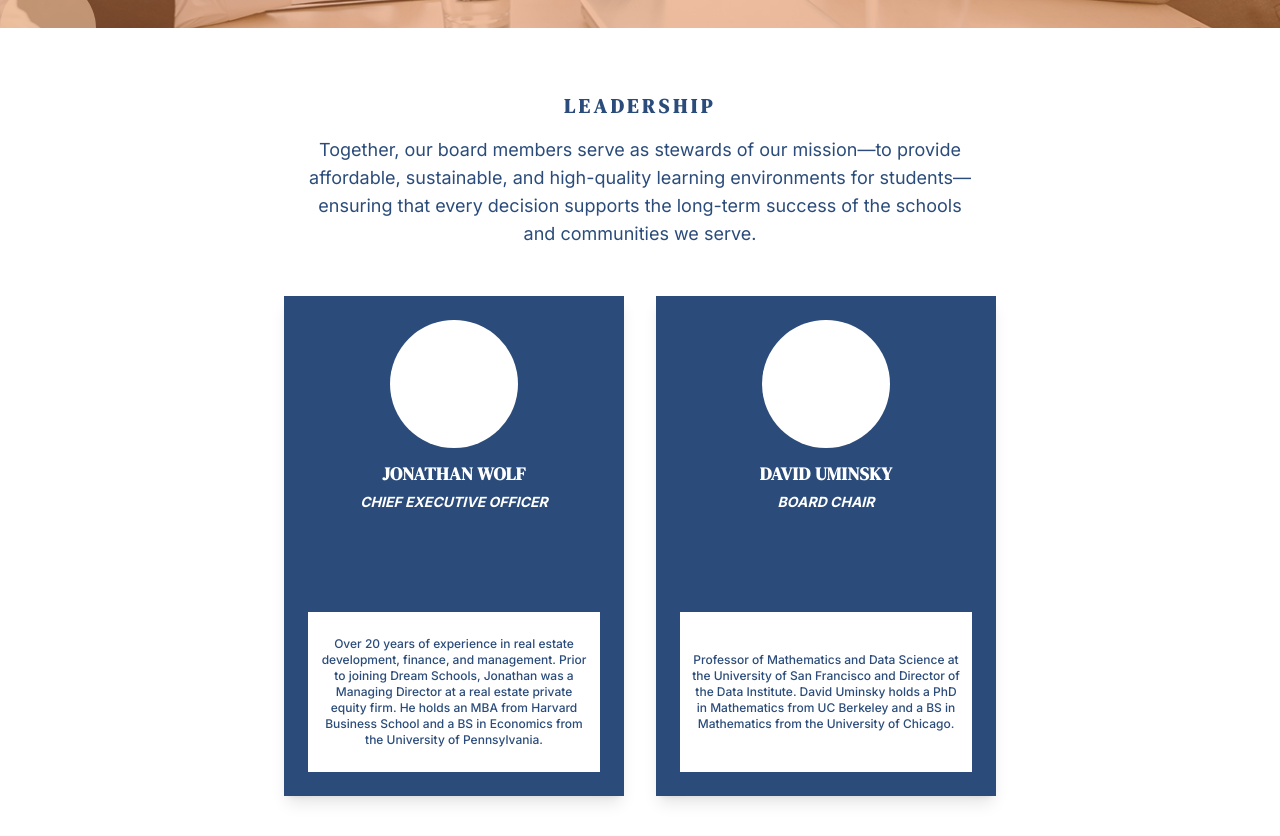
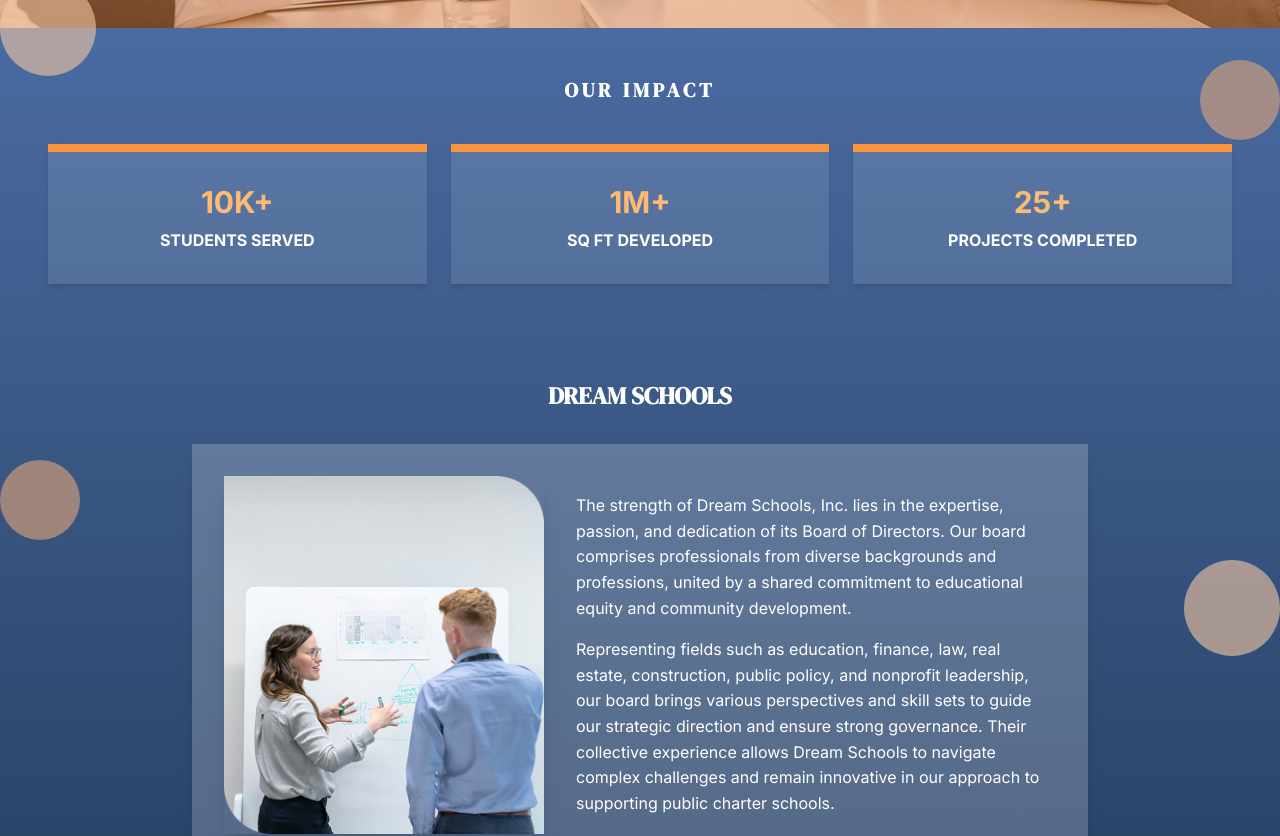
Before and after one commit to nwumefr/vacs-web-v3, a Next.js app in the folder VACS-web-project-main/: page /about/board in a window 1280 px wide. Shown: the part 440-1276 px from the top of the page. Built offline with nearby package versions, Linux system fonts and the light colour scheme.

Commit message:
removed leadership section on board site

```diff
--- a/VACS-web-project-main/app/about/board/page.tsx
+++ b/VACS-web-project-main/app/about/board/page.tsx
@@ -21,46 +21,6 @@ export default function BoardPage() {
         <div className="absolute left-0 top-[900px] w-20 h-20 bg-[#E3A678] opacity-60 rounded-full -z-1"></div>
         <div className="absolute right-0 top-[1000px] w-24 h-24 bg-[#F4C8A4] opacity-60 rounded-full -z-1"></div>
       </div>
-
-      {/* LEADERSHIP */}
-      <section className="relative py-16 bg-white">
-        <div className="container mx-auto px-4">
-          <h2 className="text-center text-[#2b4c7a] text-xl font-display font-bold tracking-[0.2em] mb-4">LEADERSHIP</h2>
-          <p className="text-center max-w-2xl mx-auto text-[#2b4c7a] mb-12 text-base md:text-lg">Together, our board members serve as stewards of our mission—to provide affordable, sustainable, and high-quality learning environments for students—ensuring that every decision supports the long-term success of the schools and communities we serve.</p>
-          <div className="flex flex-col md:flex-row gap-8 justify-center items-stretch">
-            {/* Jonathan Wolf */}
-            <div className="bg-[#2b4c7a] rounded-xl w-[340px] h-[500px] p-6 flex flex-col justify-between items-center shadow-lg">
-              <div className="flex flex-col items-center w-full">
-                <div className="w-32 h-32 bg-white rounded-full mb-3 flex items-center justify-center overflow-hidden">
-                  {/* <Image src="/placeholder-user.jpg" alt="Jonathan Wolf" width={96} height={96} className="rounded-full object-cover" /> */}
-                </div>
-                <div className="text-center w-full">
-                  <div className="text-white text-lg font-display font-bold mb-1 tracking-wide uppercase">JONATHAN WOLF</div>
-                  <div className="text-white italic text-sm font-semibold mb-4">CHIEF EXECUTIVE OFFICER</div>
-                </div>
-              </div>
-              <div className="bg-white rounded-lg p-3 text-[#2b4c7a] text-xs font-medium w-full h-[160px] flex items-center justify-center text-center">
-                Over 20 years of experience in real estate development, finance, and management. Prior to joining Dream Schools, Jonathan was a Managing Director at a real estate private equity firm. He holds an MBA from Harvard Business School and a BS in Economics from the University of Pennsylvania.
-              </div>
-            </div>
-            {/* David Uminsky */}
-            <div className="bg-[#2b4c7a] rounded-xl w-[340px] h-[500px] p-6 flex flex-col justify-between items-center shadow-lg">
-              <div className="flex flex-col items-center w-full">
-                <div className="w-32 h-32 bg-white rounded-full mb-3 flex items-center justify-center overflow-hidden">
-                  {/* <Image src="/placeholder-user.jpg" alt="David Uminsky" width={96} height={96} className="rounded-full object-cover" /> */}
-                </div>
-                <div className="text-center w-full">
-                  <div className="text-white text-lg font-display font-bold mb-1 tracking-wide uppercase">DAVID UMINSKY</div>
-                  <div className="text-white italic text-sm font-semibold mb-4">BOARD CHAIR</div>
-                </div>
-              </div>
-              <div className="bg-white rounded-lg p-3 text-[#2b4c7a] text-xs font-medium w-full h-[160px] flex items-center justify-center text-center">
-                Professor of Mathematics and Data Science at the University of San Francisco and Director of the Data Institute. David Uminsky holds a PhD in Mathematics from UC Berkeley and a BS in Mathematics from the University of Chicago.
-              </div>
-            </div>
-          </div>
-        </div>
-      </section>
 
       {/* Gradient background wrapper for impact to support */}
       <div className="bg-gradient-to-b from-[#4a6ba1] to-[#1e3552]">
--- a/VACS-web-project-main/app/portfolios/page.tsx
+++ b/VACS-web-project-main/app/portfolios/page.tsx
@@ -60,7 +60,7 @@ export default function PortfolioPage() {
         className="relative h-[60vh] bg-cover bg-center flex items-center justify-center text-white text-center"
         style={{ backgroundImage: "url('/portfolios/image 1.png')" }}
       >
-        <div className="absolute inset-0 bg-black/40" />
+        <div className="absolute inset-0 bg-[#2b4c7a] opacity-50" />
         <div className="z-10 px-4">
           <h1 className="text-4xl md:text-5xl font-display font-bold mb-4">OUR WORK</h1>
           <p className="text-lg max-w-xl mx-auto">
```
